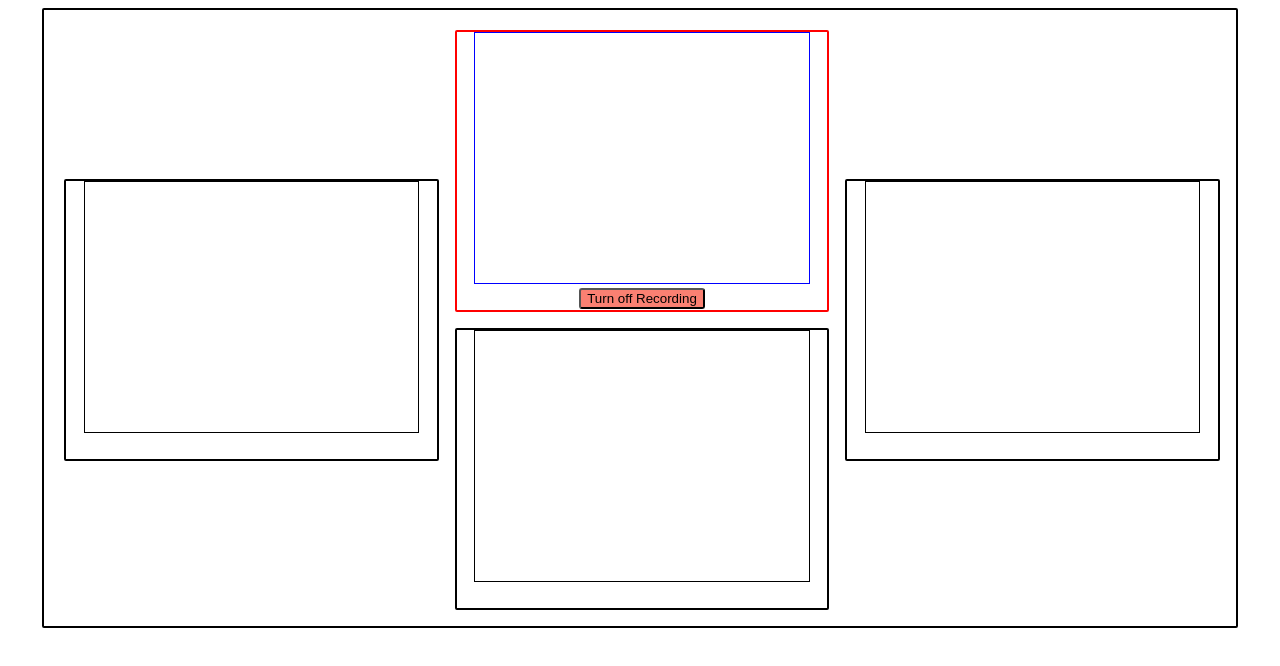
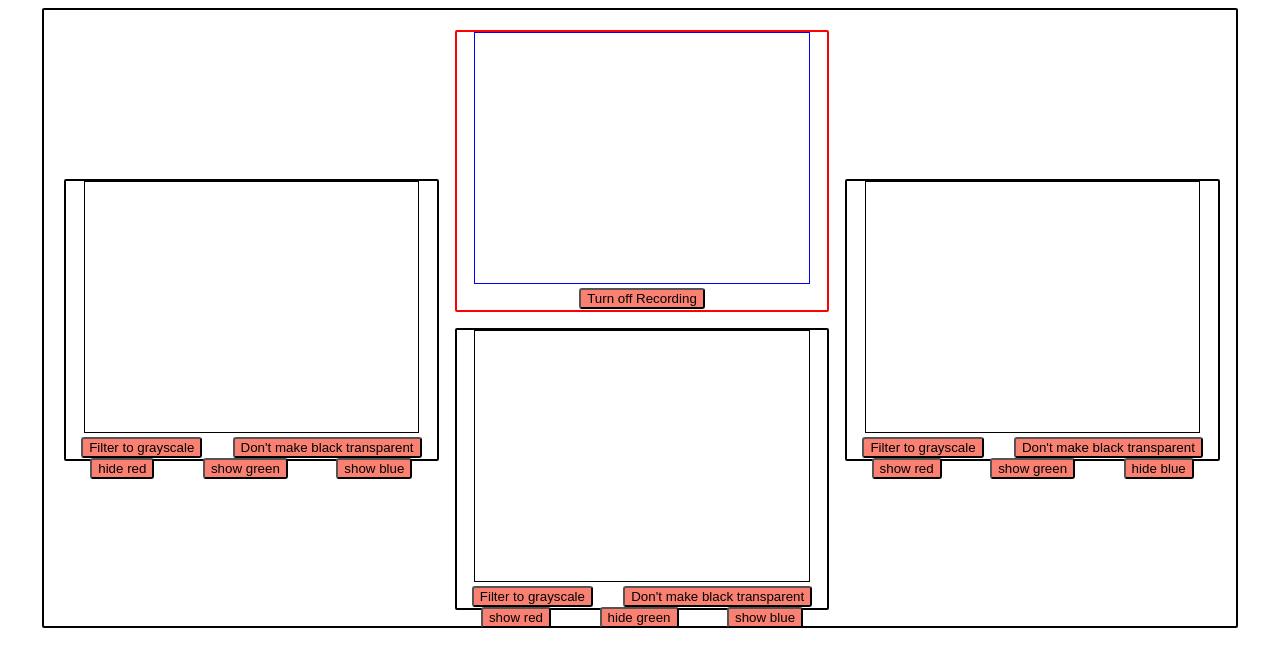
Before and after one commit to jamiecwebber/homecomings, a React (Create React App) app: page / in a window 1280 px wide. Shown: the top 666 px of the page. Built offline with nearby package versions, Linux system fonts and the light colour scheme.

Commit message:
added buttons to control video settings

```diff
--- a/src/components/atoms/VideoInput.js
+++ b/src/components/atoms/VideoInput.js
@@ -1,5 +1,6 @@
 import React, { useState, useEffect, useContext, useRef } from 'react';
 import styled from 'styled-components';
+import VideoInputControls from './VideoInputControls.js';
 // import { VideoContext } from '../../contexts/VideoContext.js';
 
 const StyledInputBox = styled.div`
@@ -140,6 +141,12 @@ const VideoInput = ({display, videoSource, videoSettings, setVideoSettings, curr
     return (
     <StyledInputBox display={display}>
         <StyledCanvas ref={canvasRef} onClick={handleToggleVideo}></StyledCanvas>
+        <VideoInputControls
+            videoSettings={videoSettings} setVideoSettings={setVideoSettings}
+            display={display}
+            currentChannel={currentChannel}
+            >
+        </VideoInputControls>
     </StyledInputBox>
     )
 }
--- /dev/null
+++ b/src/components/atoms/VideoInputControls.js
@@ -0,0 +1,91 @@
+import React, {useState, useEffect} from 'react'
+import styled from 'styled-components';
+
+const StyledContainer = styled.div`
+    display: flex;
+    flex-direction: column;
+    width: 100%;
+`
+
+const StyledButtonRow = styled.div`
+    display: flex;
+    flex-direction: row;
+    align-items: center;
+    justify-content: space-around;
+`
+
+const StyledButton = styled.button`
+    border-radius: 3px;
+    background: salmon
+    ;
+`
+
+const VideoInputControls = ( { videoSettings, setVideoSettings, display, currentChannel } ) => {
+
+    const [grayscale, setGrayscale] = useState(videoSettings[currentChannel][display].grayscale);
+    const [isBlackTransparent, setIsBlackTransparent] = useState(videoSettings[currentChannel][display].isBlackTransparent);
+    const [showRed, setShowRed] = useState(videoSettings[currentChannel][display].showRGB[0] === 1 ? true : false);
+    const [showGreen, setShowGreen] = useState(videoSettings[currentChannel][display].showRGB[1] === 1 ? true : false);
+    const [showBlue, setShowBlue] = useState(videoSettings[currentChannel][display].showRGB[2] === 1 ? true : false);
+
+    function toggleGrayscale() {
+        setVideoSettings(()=>{
+            let newSettings = videoSettings;
+            newSettings[currentChannel][display].grayscale = !grayscale;
+            return newSettings;
+        })
+        setGrayscale(!grayscale);
+    }
+
+    function toggleIsBlackTransparent() {
+        setVideoSettings(()=>{
+            let newSettings = videoSettings;
+            newSettings[currentChannel][display].isBlackTransparent = !isBlackTransparent;
+            return newSettings;
+        })
+        setIsBlackTransparent(!isBlackTransparent);
+    }
+
+    function toggleRed() {
+        setVideoSettings(()=>{
+            let newSettings = videoSettings;
+            newSettings[currentChannel][display].showRGB[0] = showRed ? 0 : 1;
+            return newSettings;
+        })
+        setShowRed(!showRed);
+    }
+
+    function toggleGreen() {
+        setVideoSettings(()=>{
+            let newSettings = videoSettings;
+            newSettings[currentChannel][display].showRGB[1] = showGreen ? 0 : 1;
+            return newSettings;
+        })
+        setShowGreen(!showGreen);
+    }
+
+    function toggleBlue() {
+        setVideoSettings(()=>{
+            let newSettings = videoSettings;
+            newSettings[currentChannel][display].showRGB[2] = showBlue ? 0 : 1;
+            return newSettings;
+        })
+        setShowBlue(!showBlue);
+    }
+
+    return (
+        <StyledContainer>
+            <StyledButtonRow>
+                <StyledButton onClick={toggleGrayscale}>{grayscale ? "Don't filter to grayscale" : "Filter to grayscale"}</StyledButton>
+                <StyledButton onClick={toggleIsBlackTransparent}>{isBlackTransparent ? "Don't make black transparent" : "Make black transparent"}</StyledButton>
+            </StyledButtonRow>
+            <StyledButtonRow>
+                <StyledButton onClick={toggleRed}>{showRed ? "hide red" : "show red"}</StyledButton>
+                <StyledButton onClick={toggleGreen}>{showGreen ? "hide green" : "show green"}</StyledButton>
+                <StyledButton onClick={toggleBlue}>{showBlue ? "hide blue" : "show blue"}</StyledButton>
+            </StyledButtonRow>
+        </StyledContainer>
+    )
+}
+
+export default VideoInputControls;
```
